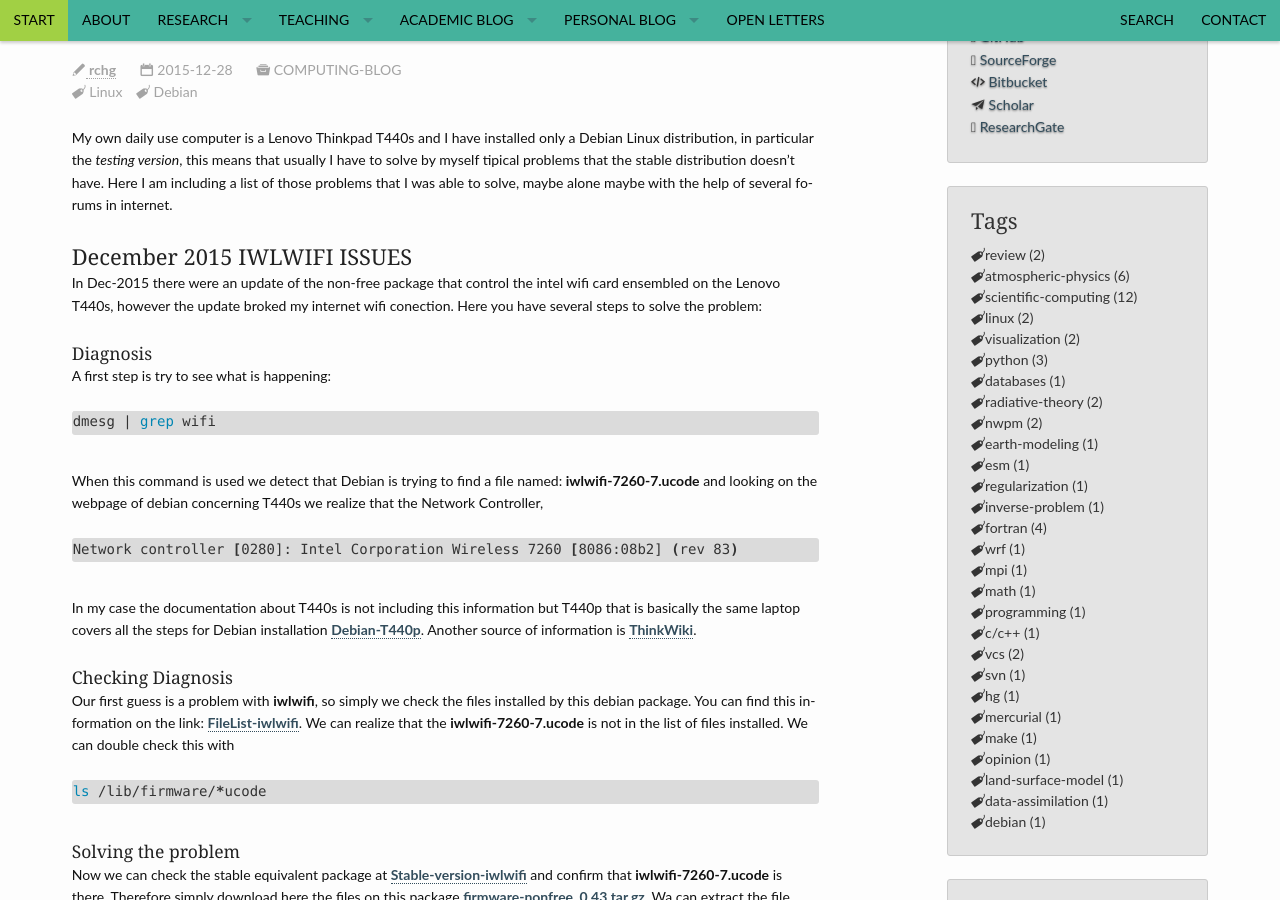
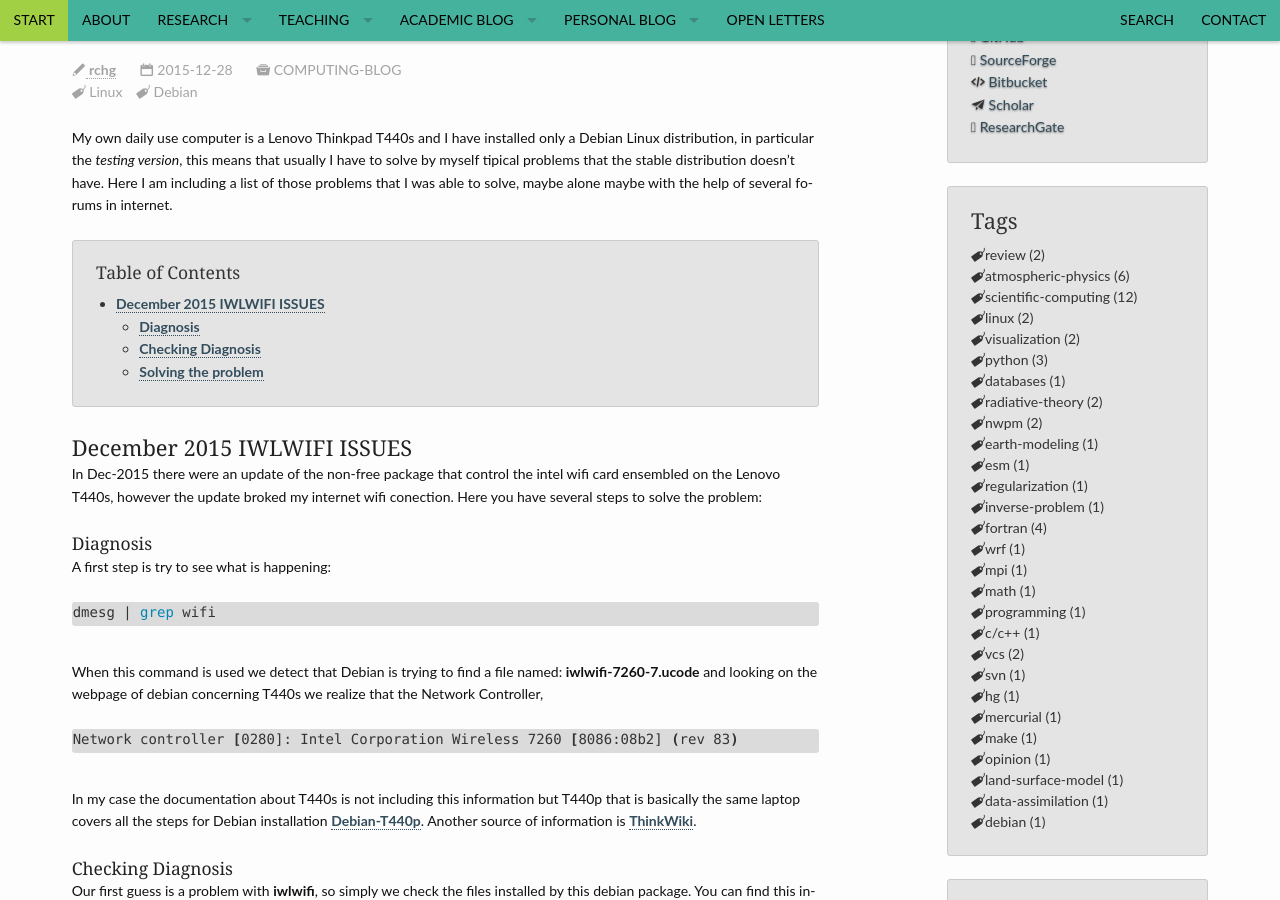
Before and after one commit to RCHG/rchg.github.io, a Jekyll site: the page built from _posts/2015-12-28-Debian-Tips.md, in a window 1280 px wide and 900 px high, scrolled down 300 px. Built offline with Jekyll 4.4.1, drawn with Linux system fonts in a browser that asks for light colours.

Commit message:
Update 2015-12-28-Debian-Tips.md

```diff
--- a/_posts/2015-12-28-Debian-Tips.md
+++ b/_posts/2015-12-28-Debian-Tips.md
@@ -16,6 +16,16 @@ header:
 
 
 My own daily use computer is a Lenovo Thinkpad T440s and I have installed only a Debian Linux distribution, in particular the *testing version*, this means that usually I have to solve by myself tipical problems that the stable distribution doesn't have. Here I am including a list of those problems that I was able to solve, maybe alone maybe with the help of several forums in internet.
+
+<section id="table-of-contents" class="toc">
+<div class="panel radius" markdown="1">
+#### Table of Contents
+{:.no_toc }
+*  TOC
+{:toc}
+</div>
+</section><!-- /#table-of-contents -->
+
 
 ### December 2015 IWLWIFI ISSUES
 
```
